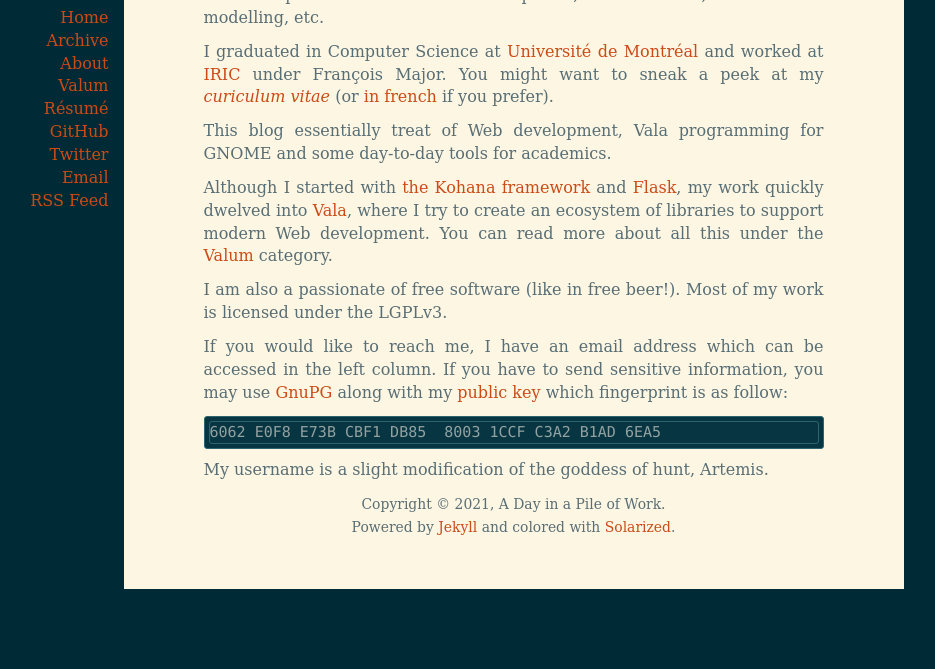
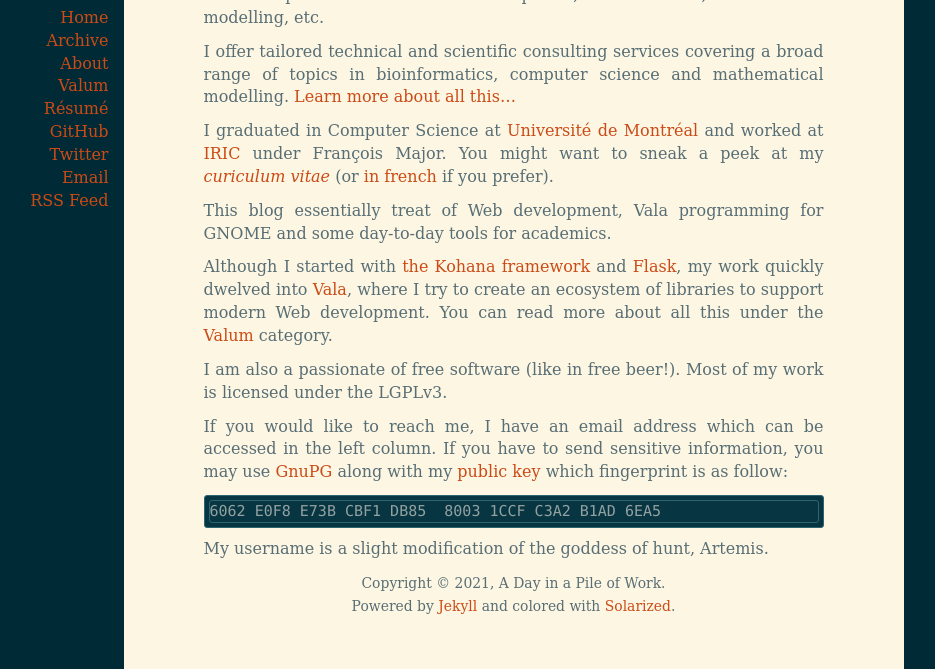
Before and after one commit to arteymix/arteymix.github.io, a Jekyll site: the page built from about/index.md, in a window 1280 px wide, cut to the strip 284-953 px from the top of the page. Shown: the whole strip, without its empty margins (224-1159 px from the left). Built offline with Jekyll 4.4.1, drawn with Linux system fonts in a browser that asks for light colours; some web fonts are replaced; before the commit the page ends 900 px from its top, so only the background shows below that.

Commit message:
Add a page with more details about my consulting services

```diff
--- a/about/index.md
+++ b/about/index.md
@@ -6,6 +6,10 @@ title: About
 Currently, I work as a Bioinformatics Analyst at the Michael Smith Laboratories
 (UBC) with Paul Pavlidis. I also offer consulting services on various topics
 such as software development, bioinformatics, mathematical modelling, etc.
+
+I offer tailored technical and scientific consulting services covering a broad
+range of topics in bioinformatics, computer science and mathematical modelling.
+[Learn more about all this...](/consulting)
 
 I graduated in Computer Science at [Université de Montréal](http://www.umontreal.ca)
 and worked at [IRIC](http://iric.ca/) under François Major. You might want to
```
Also changed, not shown: consulting/index.md (added, +24 -0 lines).
